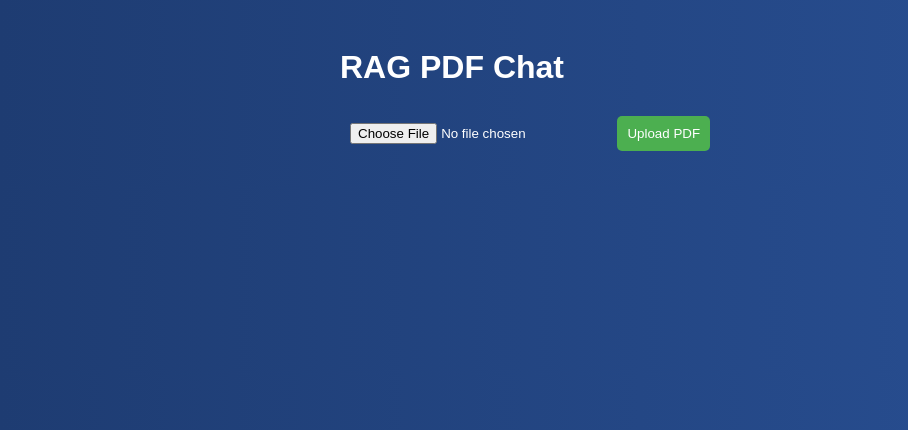
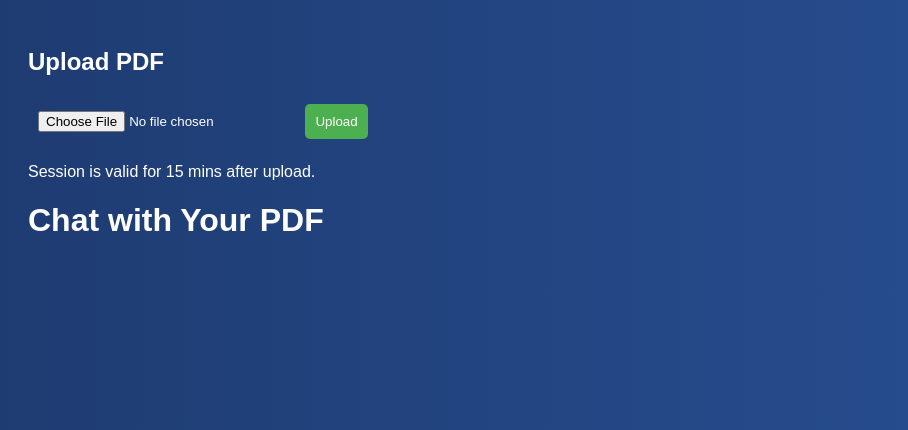
Before and after one commit to shubhendu-ghosh-DS/AskmyPdf, a Flask app: page / in a window 1280 px wide. Shown: the top 430 px of the page, without its empty margins (0-908 px from the left). Run offline with Flask 3, Linux system fonts and the light colour scheme.

Commit message:
Update templates/index.html

```diff
--- a/templates/index.html
+++ b/templates/index.html
@@ -7,19 +7,26 @@
   <link rel="stylesheet" href="{{ url_for('static', filename='style.css') }}" />
 </head>
 <body>
-  <div class="container">
-    <h1>RAG PDF Chat</h1>
-
-    <div id="upload-section">
+  <div class="main-container">
+    <!-- LEFT PANEL: PDF Upload -->
+    <div class="left-panel">
+      <h2>Upload PDF</h2>
       <input type="file" id="pdf-upload" accept="application/pdf"/>
-      <button onclick="uploadPDF()">Upload PDF</button>
+      <button onclick="uploadPDF()">Upload</button>
+      <p class="note">Session is valid for 15 mins after upload.</p>
     </div>
 
-    <div id="chat-section" style="display:none;">
-      <input type="text" id="question" placeholder="Ask something..."/>
-      <button onclick="sendQuestion()">Send</button>
-      <button onclick="clearSession()">Clear Session</button>
-      <div id="chat-box"></div>
+    <!-- RIGHT PANEL: Chat Interface -->
+    <div class="right-panel">
+      <h1>Chat with Your PDF</h1>
+      <div id="chat-section" style="display:none;">
+        <div class="chat-box" id="chat-box"></div>
+        <div class="input-section">
+          <input type="text" id="question" placeholder="Ask something..."/>
+          <button onclick="sendQuestion()">Send</button>
+          <button class="clear-btn" onclick="clearSession()">Clear Session</button>
+        </div>
+      </div>
     </div>
   </div>
 
```
